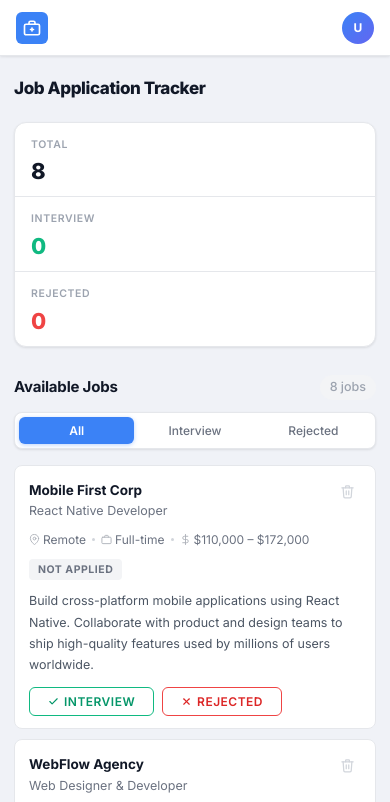
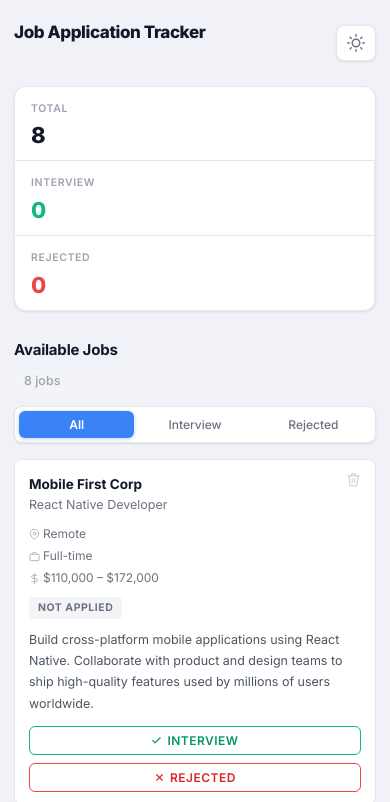
Before and after one commit to Safin313-stack/Assingment-B13-A4-PH-Job-Tracker, a plain HTML site: page index.html in a window 390 px wide. Shown: the top 802 px of the page. Drawn offline with Linux system fonts and the light colour scheme.

Commit message:
add toogle button

```diff
--- a/app.js
+++ b/app.js
@@ -1,4 +1,3 @@
-
 const jobs = [
   {
     id: 1,
@@ -84,19 +83,31 @@ const jobs = [
 
 let activeTab = 'all';
 
+// Theme toggle functionality
+const themeToggle = document.getElementById('theme-toggle');
+const savedTheme = localStorage.getItem('theme') || 'light';
+document.documentElement.setAttribute('data-theme', savedTheme);
+
+themeToggle.addEventListener('click', () => {
+  const currentTheme = document.documentElement.getAttribute('data-theme');
+  const newTheme = currentTheme === 'dark' ? 'light' : 'dark';
+  document.documentElement.setAttribute('data-theme', newTheme);
+  localStorage.setItem('theme', newTheme);
+});
+
 function badgeClass(s) {
   return s === 'interview' ? 'badge-interview'
-           : s === 'rejected'  ? 'badge-rejected'
+    : s === 'rejected' ? 'badge-rejected'
       : 'badge-not-applied';
 }
 function badgeLabel(s) {
   return s === 'interview' ? 'Interview'
-           : s === 'rejected'  ? 'Rejected'
+    : s === 'rejected' ? 'Rejected'
       : 'Not Applied';
 }
 
 function showToast(msg, color = '') {
-  const t   = document.getElementById('toast');
+  const t = document.getElementById('toast');
   const txt = document.getElementById('toast-msg');
   txt.textContent = msg;
   t.style.background = color || '#111827';
@@ -107,10 +118,10 @@ function showToast(msg, color = '') {
 
 function render() {
   const container = document.getElementById('cards-container');
-      const emptyEl   = document.getElementById('empty-state');
-      const countEl   = document.getElementById('tab-count');
-      const titleEl   = document.getElementById('empty-title');
-      const subEl     = document.getElementById('empty-sub');
+  const emptyEl = document.getElementById('empty-state');
+  const countEl = document.getElementById('tab-count');
+  const titleEl = document.getElementById('empty-title');
+  const subEl = document.getElementById('empty-sub');
 
   const filtered = activeTab === 'all'
     ? [...jobs]
@@ -123,13 +134,13 @@ function render() {
     emptyEl.classList.add('show');
     if (activeTab === 'interview') {
       titleEl.textContent = 'No interviews yet';
-          subEl.textContent   = 'Click "Interview" on a card to start tracking';
+      subEl.textContent = 'Click "Interview" on a card to start tracking';
     } else if (activeTab === 'rejected') {
       titleEl.textContent = 'No rejections recorded';
-          subEl.textContent   = 'Click "Rejected" on a card to log a rejection';
+      subEl.textContent = 'Click "Rejected" on a card to log a rejection';
     } else {
       titleEl.textContent = 'No jobs available';
-          subEl.textContent   = 'Check back soon for new job opportunities';
+      subEl.textContent = 'Check back soon for new job opportunities';
     }
     return;
   }
@@ -212,9 +223,9 @@ function render() {
 }
 
 function updateCounts() {
-      document.getElementById('count-total').textContent     = jobs.length;
+  document.getElementById('count-total').textContent = jobs.length;
   document.getElementById('count-interview').textContent = jobs.filter(j => j.status === 'interview').length;
-      document.getElementById('count-rejected').textContent  = jobs.filter(j => j.status === 'rejected').length;
+  document.getElementById('count-rejected').textContent = jobs.filter(j => j.status === 'rejected').length;
 }
 
 document.querySelectorAll('.tab-btn').forEach(btn => {
@@ -234,9 +245,9 @@ document.getElementById('cards-container').addEventListener('click', e => {
   const btn = e.target.closest('[data-action]');
   if (!btn) return;
 
-      const id     = parseInt(btn.dataset.id);
+  const id = parseInt(btn.dataset.id);
   const action = btn.dataset.action;
-      const job    = jobs.find(j => j.id === id);
+  const job = jobs.find(j => j.id === id);
   if (!job) return;
 
   if (action === 'delete') {
--- a/css/style.css
+++ b/css/style.css
@@ -1,43 +1,74 @@
-*, *::before, *::after { box-sizing: border-box; margin: 0; padding: 0; }
+*,
+*::before,
+*::after {
+  box-sizing: border-box;
+  margin: 0;
+  padding: 0;
+}
 
 :root {
-  --bg:            #f0f2f7;
-  --white:         #ffffff;
-  --border:        #e5e7eb;
-  --border-hover:  #d1d5db;
-  --text-primary:  #111827;
-  --text-secondary:#6b7280;
-  --text-muted:    #9ca3af;
+  --bg: #f0f2f7;
+  --white: #ffffff;
+  --border: #e5e7eb;
+  --border-hover: #d1d5db;
+  --text-primary: #111827;
+  --text-secondary: #6b7280;
+  --text-muted: #9ca3af;
 
-  --blue:          #3b82f6;
-  --blue-hover:    #2563eb;
-  --blue-light:    #eff6ff;
+  --blue: #3b82f6;
+  --blue-hover: #2563eb;
+  --blue-light: #eff6ff;
 
-  --green:         #10b981;
-  --green-hover:   #059669;
-  --green-light:   #d1fae5;
-  --green-text:    #065f46;
+  --green: #10b981;
+  --green-hover: #059669;
+  --green-light: #d1fae5;
+  --green-text: #065f46;
 
-  --red:           #ef4444;
-  --red-hover:     #dc2626;
-  --red-light:     #fee2e2;
-  --red-text:      #991b1b;
+  --red: #ef4444;
+  --red-hover: #dc2626;
+  --red-light: #fee2e2;
+  --red-text: #991b1b;
 
   --grey-badge-bg: #f3f4f6;
   --grey-badge-tx: #6b7280;
 
-  --shadow-sm:     0 1px 3px rgba(0,0,0,0.06), 0 1px 2px rgba(0,0,0,0.04);
-  --shadow-md:     0 4px 12px rgba(0,0,0,0.08), 0 2px 4px rgba(0,0,0,0.04);
-  --shadow-lg:     0 8px 24px rgba(0,0,0,0.10), 0 3px 6px rgba(0,0,0,0.05);
+  --shadow-sm: 0 1px 3px rgba(0, 0, 0, 0.06), 0 1px 2px rgba(0, 0, 0, 0.04);
+  --shadow-md: 0 4px 12px rgba(0, 0, 0, 0.08), 0 2px 4px rgba(0, 0, 0, 0.04);
+  --shadow-lg: 0 8px 24px rgba(0, 0, 0, 0.10), 0 3px 6px rgba(0, 0, 0, 0.05);
 
-  --radius-sm:     6px;
-  --radius-md:     8px;
-  --radius-lg:     12px;
+  --radius-sm: 6px;
+  --radius-md: 8px;
+  --radius-lg: 12px;
 
-  --transition:    0.18s ease;
+  --transition: 0.18s ease;
 }
 
-html { scroll-behavior: smooth; }
+[data-theme="dark"] {
+  --bg: #0f172a;
+  --white: #1e293b;
+  --border: #334155;
+  --border-hover: #475569;
+  --text-primary: #f1f5f9;
+  --text-secondary: #94a3b8;
+  --text-muted: #64748b;
+
+  --blue-light: #1e3a5f;
+  --green-light: #064e3b;
+  --green-text: #6ee7b7;
+  --red-light: #7f1d1d;
+  --red-text: #fca5a5;
+
+  --grey-badge-bg: #334155;
+  --grey-badge-tx: #94a3b8;
+
+  --shadow-sm: 0 1px 3px rgba(0, 0, 0, 0.3), 0 1px 2px rgba(0, 0, 0, 0.2);
+  --shadow-md: 0 4px 12px rgba(0, 0, 0, 0.4), 0 2px 4px rgba(0, 0, 0, 0.3);
+  --shadow-lg: 0 8px 24px rgba(0, 0, 0, 0.5), 0 3px 6px rgba(0, 0, 0, 0.4);
+}
+
+html {
+  scroll-behavior: smooth;
+}
 
 body {
   font-family: 'Inter', -apple-system, BlinkMacSystemFont, sans-serif;
@@ -49,61 +80,7 @@ body {
   -webkit-font-smoothing: antialiased;
 }
 
-.navbar {
-  background: var(--white);
-  border-bottom: 1px solid var(--border);
-  padding: 0 28px;
-  height: 56px;
-  display: flex;
-  align-items: center;
-  justify-content: space-between;
-  position: sticky;
-  top: 0;
-  z-index: 100;
-  box-shadow: var(--shadow-sm);
-}
-.navbar-brand {
-  display: flex;
-  align-items: center;
-  gap: 10px;
-  text-decoration: none;
-}
-.brand-icon {
-  width: 32px; height: 32px;
-  background: var(--blue);
-  border-radius: var(--radius-sm);
-  display: flex;
-  align-items: center;
-  justify-content: center;
-  flex-shrink: 0;
-}
-.brand-icon svg { color: #fff; }
-.brand-name {
-  font-size: 15px;
-  font-weight: 700;
-  color: var(--text-primary);
-  letter-spacing: -0.2px;
-}
-.brand-name span { color: var(--blue); }
-.navbar-right {
-  display: flex;
-  align-items: center;
-  gap: 8px;
-}
-.nav-avatar {
-  width: 32px; height: 32px;
-  background: linear-gradient(135deg, var(--blue) 0%, #6366f1 100%);
-  border-radius: 50%;
-  display: flex;
-  align-items: center;
-  justify-content: center;
-  font-size: 12px;
-  font-weight: 700;
-  color: #fff;
-  cursor: pointer;
-  transition: box-shadow var(--transition);
-}
-.nav-avatar:hover { box-shadow: 0 0 0 3px rgba(59,130,246,0.25); }
+
 
 .page {
   max-width: 900px;
@@ -119,6 +96,45 @@ body {
   letter-spacing: -0.4px;
 }
 
+.header-row {
+  display: flex;
+  align-items: center;
+  justify-content: space-between;
+  margin-bottom: 20px;
+}
+
+.theme-toggle {
+  background: var(--white);
+  border: 1px solid var(--border);
+  border-radius: var(--radius-md);
+  padding: 8px 10px;
+  cursor: pointer;
+  display: flex;
+  align-items: center;
+  justify-content: center;
+  color: var(--text-secondary);
+  transition: all var(--transition);
+  box-shadow: var(--shadow-sm);
+}
+
+.theme-toggle:hover {
+  border-color: var(--border-hover);
+  color: var(--text-primary);
+  box-shadow: var(--shadow-md);
+}
+
+.theme-toggle .icon-moon {
+  display: none;
+}
+
+[data-theme="dark"] .theme-toggle .icon-sun {
+  display: none;
+}
+
+[data-theme="dark"] .theme-toggle .icon-moon {
+  display: block;
+}
+
 .dashboard {
   background: var(--white);
   border: 1px solid var(--border);
@@ -130,7 +146,10 @@ body {
   box-shadow: var(--shadow-sm);
   transition: box-shadow var(--transition);
 }
-.dashboard:hover { box-shadow: var(--shadow-md); }
+
+.dashboard:hover {
+  box-shadow: var(--shadow-md);
+}
 
 .stat-cell {
   padding: 20px 24px;
@@ -139,21 +158,42 @@ body {
   transition: background var(--transition);
   cursor: default;
 }
-.stat-cell:last-child { border-right: none; }
+
+.stat-cell:last-child {
+  border-right: none;
+}
+
 .stat-cell::after {
   content: '';
   position: absolute;
-  bottom: 0; left: 24px; right: 24px;
+  bottom: 0;
+  left: 24px;
+  right: 24px;
   height: 2px;
   border-radius: 2px;
   opacity: 0;
   transition: opacity var(--transition);
 }
-.stat-cell.total::after  { background: var(--blue); }
-.stat-cell.interview::after { background: var(--green); }
-.stat-cell.rejected::after  { background: var(--red); }
-.stat-cell:hover { background: #fafafa; }
-.stat-cell:hover::after { opacity: 1; }
+
+.stat-cell.total::after {
+  background: var(--blue);
+}
+
+.stat-cell.interview::after {
+  background: var(--green);
+}
+
+.stat-cell.rejected::after {
+  background: var(--red);
+}
+
+.stat-cell:hover {
+  background: #fafafa;
+}
+
+.stat-cell:hover::after {
+  opacity: 1;
+}
 
 .stat-label {
   font-size: 11.5px;
@@ -163,6 +203,7 @@ body {
   letter-spacing: 0.06em;
   margin-bottom: 8px;
 }
+
 .stat-value {
   font-size: 28px;
   font-weight: 800;
@@ -170,9 +211,18 @@ body {
   color: var(--text-primary);
   transition: transform var(--transition);
 }
-.stat-cell:hover .stat-value { transform: scale(1.05); }
-.stat-value.green { color: var(--green); }
-.stat-value.red   { color: var(--red); }
+
+.stat-cell:hover .stat-value {
+  transform: scale(1.05);
+}
+
+.stat-value.green {
+  color: var(--green);
+}
+
+.stat-value.red {
+  color: var(--red);
+}
 
 .section-header {
   display: flex;
@@ -180,12 +230,14 @@ body {
   justify-content: space-between;
   margin-bottom: 12px;
 }
+
 .section-title {
   font-size: 15px;
   font-weight: 700;
   color: var(--text-primary);
   letter-spacing: -0.2px;
 }
+
 .section-count {
   font-size: 12.5px;
   color: var(--text-muted);
@@ -208,6 +260,7 @@ body {
   width: fit-content;
   box-shadow: var(--shadow-sm);
 }
+
 .tab-btn {
   padding: 6px 18px;
   border-radius: var(--radius-sm);
@@ -221,15 +274,17 @@ body {
   transition: all var(--transition);
   white-space: nowrap;
 }
+
 .tab-btn:hover:not(.active) {
   color: var(--text-primary);
   background: var(--bg);
 }
+
 .tab-btn.active {
   background: var(--blue);
   color: #fff;
   font-weight: 600;
-  box-shadow: 0 1px 4px rgba(59,130,246,0.35);
+  box-shadow: 0 1px 4px rgba(59, 130, 246, 0.35);
 }
 
 #cards-container {
@@ -254,10 +309,19 @@ body {
   animation: slideIn 0.22s ease both;
   position: relative;
 }
+
 @keyframes slideIn {
-  from { opacity: 0; transform: translateY(8px); }
-  to   { opacity: 1; transform: translateY(0); }
+  from {
+    opacity: 0;
+    transform: translateY(8px);
+  }
+
+  to {
+    opacity: 1;
+    transform: translateY(0);
+  }
 }
+
 .job-card:hover {
   border-color: var(--border-hover);
   box-shadow: var(--shadow-md);
@@ -267,16 +331,29 @@ body {
 .job-card::before {
   content: '';
   position: absolute;
-  left: 0; top: 12px; bottom: 12px;
+  left: 0;
+  top: 12px;
+  bottom: 12px;
   width: 3px;
   border-radius: 0 3px 3px 0;
   background: var(--blue);
   opacity: 0;
   transition: opacity var(--transition);
 }
-.job-card:hover::before { opacity: 1; }
-.job-card.status-interview::before { background: var(--green); opacity: 1; }
-.job-card.status-rejected::before  { background: var(--red);   opacity: 1; }
+
+.job-card:hover::before {
+  opacity: 1;
+}
+
+.job-card.status-interview::before {
+  background: var(--green);
+  opacity: 1;
+}
+
+.job-card.status-rejected::before {
+  background: var(--red);
+  opacity: 1;
+}
 
 .card-header {
   display: flex;
@@ -284,7 +361,12 @@ body {
   align-items: flex-start;
   gap: 12px;
 }
-.card-header-left { flex: 1; min-width: 0; }
+
+.card-header-left {
+  flex: 1;
+  min-width: 0;
+}
+
 .company-name {
   font-size: 14.5px;
   font-weight: 700;
@@ -294,6 +376,7 @@ body {
   overflow: hidden;
   text-overflow: ellipsis;
 }
+
 .job-position {
   font-size: 12.5px;
   color: var(--text-secondary);
@@ -313,12 +396,16 @@ body {
   transition: color var(--transition), background var(--transition), transform var(--transition);
   flex-shrink: 0;
 }
+
 .delete-btn:hover {
   color: var(--red);
   background: var(--red-light);
   transform: scale(1.1);
 }
-.delete-btn:active { transform: scale(0.95); }
+
+.delete-btn:active {
+  transform: scale(0.95);
+}
 
 .job-meta {
   font-size: 12px;
@@ -328,18 +415,24 @@ body {
   gap: 6px;
   align-items: center;
 }
+
 .meta-dot {
-  width: 3px; height: 3px;
+  width: 3px;
+  height: 3px;
   background: #d1d5db;
   border-radius: 50%;
   flex-shrink: 0;
 }
+
 .meta-chip {
   display: inline-flex;
   align-items: center;
   gap: 3px;
 }
-.meta-chip svg { opacity: 0.55; }
+
+.meta-chip svg {
+  opacity: 0.55;
+}
 
 .status-badge {
   display: inline-flex;
@@ -354,9 +447,21 @@ body {
   width: fit-content;
   transition: all var(--transition);
 }
-.badge-not-applied { background: var(--grey-badge-bg); color: var(--grey-badge-tx); }
-.badge-interview   { background: var(--green-light);   color: var(--green-text); }
-.badge-rejected    { background: var(--red-light);     color: var(--red-text); }
+
+.badge-not-applied {
+  background: var(--grey-badge-bg);
+  color: var(--grey-badge-tx);
+}
+
+.badge-interview {
+  background: var(--green-light);
+  color: var(--green-text);
+}
+
+.badge-rejected {
+  background: var(--red-light);
+  color: var(--red-text);
+}
 
 .job-description {
   font-size: 12.5px;
@@ -370,6 +475,7 @@ body {
   flex-wrap: wrap;
   margin-top: 2px;
 }
+
 .action-btn {
   padding: 6px 18px;
   border-radius: var(--radius-sm);
@@ -386,32 +492,41 @@ body {
   position: relative;
   overflow: hidden;
 }
+
 .action-btn::after {
   content: '';
   position: absolute;
   inset: 0;
-  background: rgba(255,255,255,0.2);
+  background: rgba(255, 255, 255, 0.2);
   opacity: 0;
   transition: opacity 0.1s;
 }
-.action-btn:active::after { opacity: 1; }
+
+.action-btn:active::after {
+  opacity: 1;
+}
 
 .btn-interview {
   background: transparent;
   border: 1.5px solid var(--green);
   color: var(--green-hover);
 }
+
 .btn-interview:hover {
   background: var(--green);
   color: #fff;
-  box-shadow: 0 3px 10px rgba(16,185,129,0.35);
+  box-shadow: 0 3px 10px rgba(16, 185, 129, 0.35);
   transform: translateY(-1px);
 }
-.btn-interview:active { transform: translateY(0); }
+
+.btn-interview:active {
+  transform: translateY(0);
+}
+
 .btn-interview.active {
   background: var(--green);
   color: #fff;
-  box-shadow: 0 2px 8px rgba(16,185,129,0.3);
+  box-shadow: 0 2px 8px rgba(16, 185, 129, 0.3);
 }
 
 .btn-rejected {
@@ -419,17 +534,22 @@ body {
   border: 1.5px solid var(--red);
   color: var(--red-hover);
 }
+
 .btn-rejected:hover {
   background: var(--red);
   color: #fff;
-  box-shadow: 0 3px 10px rgba(239,68,68,0.35);
+  box-shadow: 0 3px 10px rgba(239, 68, 68, 0.35);
   transform: translateY(-1px);
 }
-.btn-rejected:active { transform: translateY(0); }
+
+.btn-rejected:active {
+  transform: translateY(0);
+}
+
 .btn-rejected.active {
   background: var(--red);
   color: #fff;
-  box-shadow: 0 2px 8px rgba(239,68,68,0.3);
+  box-shadow: 0 2px 8px rgba(239, 68, 68, 0.3);
 }
 
 .empty-state {
@@ -446,25 +566,45 @@ body {
   box-shadow: var(--shadow-sm);
   animation: fadeIn 0.25s ease;
 }
+
 @keyframes fadeIn {
-  from { opacity: 0; } to { opacity: 1; }
+  from {
+    opacity: 0;
+  }
+
+  to {
+    opacity: 1;
+  }
 }
-.empty-state.show { display: flex; }
+
+.empty-state.show {
+  display: flex;
+}
 
 .empty-icon {
   margin-bottom: 16px;
   animation: float 3s ease-in-out infinite;
 }
+
 @keyframes float {
-  0%, 100% { transform: translateY(0); }
-  50%       { transform: translateY(-6px); }
+
+  0%,
+  100% {
+    transform: translateY(0);
+  }
+
+  50% {
+    transform: translateY(-6px);
+  }
 }
+
 .empty-title {
   font-size: 15px;
   font-weight: 700;
   color: var(--text-primary);
   margin-bottom: 6px;
 }
+
 .empty-sub {
   font-size: 12.5px;
   color: var(--text-muted);
@@ -491,33 +631,189 @@ body {
   align-items: center;
   gap: 8px;
 }
+
 .toast.show {
   opacity: 1;
   transform: translateY(0);
 }
 
+[data-theme="dark"] .toast {
+  background: #f1f5f9;
+  color: #0f172a;
+}
+
 @media (max-width: 640px) {
-  .navbar { padding: 0 16px; }
-  .page   { padding: 20px 14px 48px; }
-  .page-title { font-size: 17px; }
+  .page {
+    padding: 20px 14px 48px;
+  }
 
-  .dashboard { grid-template-columns: repeat(3,1fr); }
-  .stat-cell { padding: 14px 16px; }
-  .stat-value { font-size: 22px; }
-  .stat-label { font-size: 10.5px; }
+  .page-title {
+    font-size: 17px;
+  }
 
-  .tabs { width: 100%; justify-content: stretch; }
-  .tab-btn { flex: 1; text-align: center; padding: 6px 8px; font-size: 12px; }
+  .dashboard {
+    grid-template-columns: repeat(3, 1fr);
+    gap: 0;
+  }
 
-  .job-card { padding: 14px 14px 12px; }
-  .company-name { font-size: 13.5px; }
+  .stat-cell {
+    padding: 14px 16px;
+  }
+
+  .stat-value {
+    font-size: 22px;
+  }
+
+  .stat-label {
+    font-size: 10.5px;
+  }
+
+  .tabs {
+    width: 100%;
+    justify-content: stretch;
+  }
+
+  .tab-btn {
+    flex: 1;
+    text-align: center;
+    padding: 6px 8px;
+    font-size: 12px;
+  }
+
+  .job-card {
+    padding: 14px 14px 12px;
+  }
+
+  .company-name {
+    font-size: 13.5px;
+  }
+
+  .empty-icon img {
+    max-width: 180px;
+    height: auto;
+  }
+
+  .toast {
+    left: 16px;
+    right: 16px;
+    bottom: 16px;
+  }
+}
+
+@media (max-width: 520px) {
+  .dashboard {
+    grid-template-columns: 1fr 1fr;
+  }
+
+  .stat-cell {
+    border-right: none;
+    border-bottom: 1px solid var(--border);
+  }
+
+  .stat-cell:nth-child(2) {
+    border-right: 1px solid var(--border);
+  }
+
+  .stat-cell:nth-child(3) {
+    border-right: 1px solid var(--border);
+  }
+
+  .stat-cell:last-child {
+    border-bottom: none;
+  }
+
+  .section-header {
+    flex-direction: column;
+    align-items: flex-start;
+    gap: 8px;
+  }
 }
 
 @media (max-width: 420px) {
-  .dashboard { grid-template-columns: 1fr; }
-  .stat-cell { border-right: none; border-bottom: 1px solid var(--border); }
-  .stat-cell:last-child { border-bottom: none; }
-  .stat-cell::after { left: 0; right: 0; bottom: 0; top: 0; height: 100%; width: 3px; border-radius: 0; }
+  .dashboard {
+    grid-template-columns: 1fr;
+  }
 
-  .brand-name { display: none; }
+  .stat-cell {
+    border-right: none;
+    border-bottom: 1px solid var(--border);
+  }
+
+  .stat-cell:last-child {
+    border-bottom: none;
+  }
+
+  .stat-cell::after {
+    left: 0;
+    right: 0;
+    bottom: 0;
+    top: 0;
+    height: 100%;
+    width: 3px;
+    border-radius: 0;
+  }
+
+  .brand-name {
+    display: none;
+  }
+
+  .card-header {
+    flex-wrap: wrap;
+  }
+
+  .delete-btn {
+    position: absolute;
+    top: 8px;
+    right: 8px;
+  }
+
+  .job-meta {
+    flex-direction: column;
+    align-items: flex-start;
+    gap: 4px;
+  }
+
+  .meta-dot {
+    display: none;
+  }
+
+  .card-actions {
+    flex-direction: column;
+  }
+
+  .action-btn {
+    width: 100%;
+    justify-content: center;
+  }
+
+  .empty-icon img {
+    max-width: 140px;
+  }
 }
+
+@media (max-width: 360px) {
+  .page-title {
+    font-size: 15px;
+  }
+
+  .stat-value {
+    font-size: 20px;
+  }
+
+  .tab-btn {
+    padding: 6px 6px;
+    font-size: 11px;
+  }
+
+  .job-card {
+    padding: 12px 12px 10px;
+  }
+
+  .company-name {
+    font-size: 13px;
+  }
+
+  .job-position {
+    font-size: 11.5px;
+  }
+}
--- a/index.html
+++ b/index.html
@@ -1,35 +1,40 @@
 <!DOCTYPE html>
 <html lang="en">
+
 <head>
   <meta charset="UTF-8" />
   <meta name="viewport" content="width=device-width, initial-scale=1.0" />
   <title>Job Application Tracker</title>
 
-  <link href="https://fonts.googleapis.com/css2?family=Inter:ital,wght@0,400;0,500;0,600;0,700;0,800&display=swap" rel="stylesheet" />
-    <link rel="stylesheet" href="./css/style.css" />
+  <link href="https://fonts.googleapis.com/css2?family=Inter:ital,wght@0,400;0,500;0,600;0,700;0,800&display=swap"
+    rel="stylesheet" />
+  <link rel="stylesheet" href="./css/style.css" />
 </head>
+
 <body>
 
-  <nav class="navbar">
-    <a class="navbar-brand" href="#">
-      <div class="brand-icon">
-        <svg width="18" height="18" viewBox="0 0 24 24" fill="none" stroke="white" stroke-width="2.2" stroke-linecap="round" stroke-linejoin="round">
-          <rect x="2" y="7" width="20" height="14" rx="2"/>
-          <path d="M16 7V5a2 2 0 00-2-2h-4a2 2 0 00-2 2v2"/>
-          <line x1="12" y1="12" x2="12" y2="16"/>
-          <line x1="10" y1="14" x2="14" y2="14"/>
-        </svg>
-      </div>
-      <span class="brand-name">Job<span>Trackr</span></span>
-    </a>
-    <div class="navbar-right">
-      <div class="nav-avatar" title="Profile">U</div>
-    </div>
-  </nav>
 
   <div class="page">
 
-    <h1 class="page-title">Job Application Tracker</h1>
+    <div class="header-row">
+      <h1 class="page-title">Job Application Tracker</h1>
+      <button class="theme-toggle" id="theme-toggle" aria-label="Toggle dark mode">
+        <svg class="icon-sun" width="18" height="18" viewBox="0 0 24 24" fill="none" stroke="currentColor" stroke-width="2" stroke-linecap="round" stroke-linejoin="round">
+          <circle cx="12" cy="12" r="5"/>
+          <line x1="12" y1="1" x2="12" y2="3"/>
+          <line x1="12" y1="21" x2="12" y2="23"/>
+          <line x1="4.22" y1="4.22" x2="5.64" y2="5.64"/>
+          <line x1="18.36" y1="18.36" x2="19.78" y2="19.78"/>
+          <line x1="1" y1="12" x2="3" y2="12"/>
+          <line x1="21" y1="12" x2="23" y2="12"/>
+          <line x1="4.22" y1="19.78" x2="5.64" y2="18.36"/>
+          <line x1="18.36" y1="5.64" x2="19.78" y2="4.22"/>
+        </svg>
+        <svg class="icon-moon" width="18" height="18" viewBox="0 0 24 24" fill="none" stroke="currentColor" stroke-width="2" stroke-linecap="round" stroke-linejoin="round">
+          <path d="M21 12.79A9 9 0 1 1 11.21 3 7 7 0 0 0 21 12.79z"/>
+        </svg>
+      </button>
+    </div>
 
     <div class="dashboard">
       <div class="stat-cell total">
@@ -52,9 +57,9 @@
     </div>
 
     <div class="tabs" role="tablist">
-      <button class="tab-btn active" data-tab="all"       role="tab" aria-selected="true">All</button>
-      <button class="tab-btn"        data-tab="interview" role="tab" aria-selected="false">Interview</button>
-      <button class="tab-btn"        data-tab="rejected"  role="tab" aria-selected="false">Rejected</button>
+      <button type="button" class="tab-btn active" data-tab="all" role="tab" aria-selected="true">All</button>
+      <button type="button" class="tab-btn" data-tab="interview" role="tab" aria-selected="false">Interview</button>
+      <button type="button" class="tab-btn" data-tab="rejected" role="tab" aria-selected="false">Rejected</button>
     </div>
 
     <div id="cards-container" role="list"></div>
@@ -65,18 +70,20 @@
         <img src="./css/jobs.png" alt="No jobs" />
       </div>
       <div class="empty-title" id="empty-title">No jobs available</div>
-      <div class="empty-sub"   id="empty-sub">Check back soon for new job opportunities</div>
+      <div class="empty-sub" id="empty-sub">Check back soon for new job opportunities</div>
     </div>
 
   </div>
 
   <div class="toast" id="toast">
-    <svg width="14" height="14" viewBox="0 0 24 24" fill="none" stroke="currentColor" stroke-width="2.5" stroke-linecap="round" stroke-linejoin="round">
-      <polyline points="20 6 9 17 4 12"/>
+    <svg width="14" height="14" viewBox="0 0 24 24" fill="none" stroke="currentColor" stroke-width="2.5"
+      stroke-linecap="round" stroke-linejoin="round">
+      <polyline points="20 6 9 17 4 12" />
     </svg>
     <span id="toast-msg"></span>
   </div>
 
-    <script src="app.js"></script>
+  <script src="app.js"></script>
 </body>
+
 </html>
```
Lines whose indentation alone changed are shown as unchanged.
